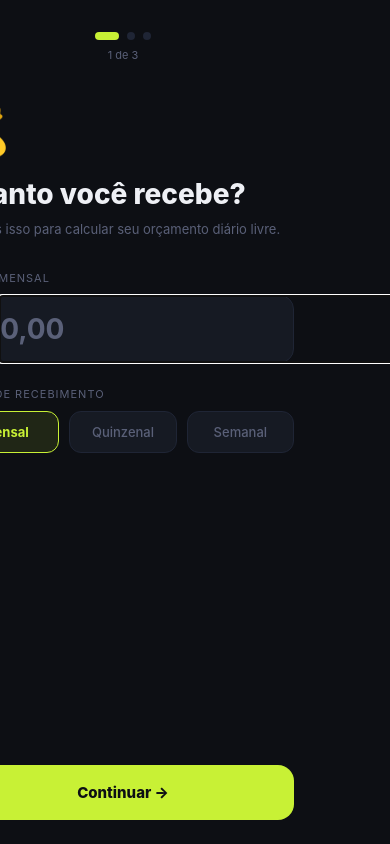
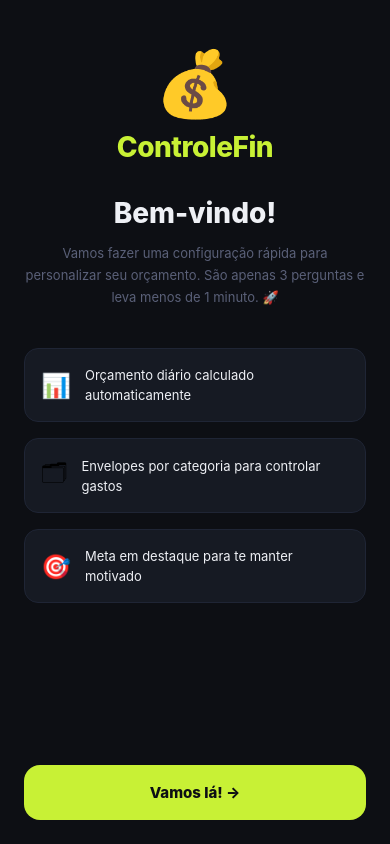
Before and after one commit to JoaoLorenzetti/ControleFin-app, a React Native app: screen /Insights in a window 390 px wide. Built offline with nearby package versions, Linux system fonts and the light colour scheme.

Commit message:
feat: add welcome screen to onboarding flow

```diff
--- a/src/screens/OnboardingScreen.tsx
+++ b/src/screens/OnboardingScreen.tsx
@@ -8,17 +8,25 @@ import AsyncStorage from '@react-native-async-storage/async-storage'
 import { Colors, Fonts } from '../constants'
 
 // Cada etapa do onboarding
-type Etapa = 'renda' | 'fixos' | 'meta'
+type Etapa = 'bemvindo' | 'renda' | 'fixos' | 'meta'
 
 export default function OnboardingScreen({ onConcluir }: { onConcluir: () => void }) {
-  const [etapa, setEtapa] = useState<Etapa>('renda')
+  const [etapa, setEtapa] = useState<Etapa>('bemvindo')
   const [renda, setRenda] = useState('')
   const [ciclo, setCiclo] = useState<'mensal' | 'quinzenal' | 'semanal'>('mensal')
   const [gastosFixos, setGastosFixos] = useState('')
   const [meta, setMeta] = useState('')
   const [carregando, setCarregando] = useState(false)
 
+  // Progresso visual — só aparece nas etapas de pergunta
+  const progresso = etapa === 'renda' ? 1 : etapa === 'fixos' ? 2 : etapa === 'meta' ? 3 : 0
+
   async function salvarEAvancar() {
+    if (etapa === 'bemvindo') {
+      setEtapa('renda')
+      return
+    }
+
     if (etapa === 'renda') {
       if (!renda || parseFloat(renda) <= 0) return
       setEtapa('fixos')
@@ -53,12 +61,10 @@ export default function OnboardingScreen({ onConcluir }: { onConcluir: () => voi
   }
 
   function voltarEtapa() {
+    if (etapa === 'renda') setEtapa('bemvindo')
     if (etapa === 'fixos') setEtapa('renda')
     if (etapa === 'meta') setEtapa('fixos')
   }
-
-  // Progresso visual (1 de 3, 2 de 3, 3 de 3)
-  const progresso = etapa === 'renda' ? 1 : etapa === 'fixos' ? 2 : 3
 
   return (
     <SafeAreaView style={styles.safe}>
@@ -70,7 +76,8 @@ export default function OnboardingScreen({ onConcluir }: { onConcluir: () => voi
           contentContainerStyle={styles.scroll}
           keyboardShouldPersistTaps="handled"
         >
-          {/* Header com progresso */}
+          {/* Indicador de progresso — escondido na tela de boas-vindas */}
+          {etapa !== 'bemvindo' && (
             <View style={styles.header}>
               <View style={styles.progressRow}>
                 {[1, 2, 3].map((n) => (
@@ -82,6 +89,32 @@ export default function OnboardingScreen({ onConcluir }: { onConcluir: () => voi
               </View>
               <Text style={styles.progressLabel}>{progresso} de 3</Text>
             </View>
+          )}
+
+          {/* Etapa 0 — Boas-vindas */}
+          {etapa === 'bemvindo' && (
+            <View style={[styles.etapa, styles.bemvindo]}>
+              <Text style={styles.logoBig}>💰</Text>
+              <Text style={styles.logoNome}>ControleFin</Text>
+              <Text style={styles.bemvindoTitulo}>Bem-vindo!</Text>
+              <Text style={styles.bemvindoTexto}>
+                Vamos fazer uma configuração rápida para personalizar seu orçamento.
+                São apenas 3 perguntas e leva menos de 1 minuto. 🚀
+              </Text>
+              <View style={styles.features}>
+                {[
+                  { emoji: '📊', texto: 'Orçamento diário calculado automaticamente' },
+                  { emoji: '🗂', texto: 'Envelopes por categoria para controlar gastos' },
+                  { emoji: '🎯', texto: 'Meta em destaque para te manter motivado' },
+                ].map((f) => (
+                  <View key={f.texto} style={styles.featureItem}>
+                    <Text style={styles.featureEmoji}>{f.emoji}</Text>
+                    <Text style={styles.featureTexto}>{f.texto}</Text>
+                  </View>
+                ))}
+              </View>
+            </View>
+          )}
 
           {/* Etapa 1 — Renda */}
           {etapa === 'renda' && (
@@ -186,9 +219,9 @@ export default function OnboardingScreen({ onConcluir }: { onConcluir: () => voi
             </View>
           )}
 
-          {/* Botões */}
+          {/* Botões de navegação */}
           <View style={styles.botoes}>
-            {etapa !== 'renda' && (
+            {etapa !== 'bemvindo' && (
               <TouchableOpacity style={styles.btnVoltar} onPress={voltarEtapa}>
                 <Text style={styles.btnVoltarText}>← Voltar</Text>
               </TouchableOpacity>
@@ -199,10 +232,15 @@ export default function OnboardingScreen({ onConcluir }: { onConcluir: () => voi
               disabled={carregando}
             >
               <Text style={styles.btnAvancarText}>
-                {etapa === 'meta' ? (carregando ? 'Salvando...' : 'Começar 🚀') : 'Continuar →'}
+                {etapa === 'bemvindo'
+                  ? 'Vamos lá! →'
+                  : etapa === 'meta'
+                  ? (carregando ? 'Salvando...' : 'Começar 🚀')
+                  : 'Continuar →'}
               </Text>
             </TouchableOpacity>
           </View>
+
         </ScrollView>
       </KeyboardAvoidingView>
     </SafeAreaView>
@@ -213,6 +251,7 @@ const styles = StyleSheet.create({
   safe:   { flex: 1, backgroundColor: Colors.bg },
   scroll: { flexGrow: 1, padding: 24 },
 
+  // Header de progresso
   header: { alignItems: 'center', marginBottom: 40, marginTop: 8 },
   progressRow: { flexDirection: 'row', gap: 8, marginBottom: 8 },
   progressDot: {
@@ -222,13 +261,17 @@ const styles = StyleSheet.create({
   progressDotActive: { backgroundColor: Colors.accent, width: 24 },
   progressLabel: { fontSize: Fonts.xs, color: Colors.muted },
 
+  // Etapas
   etapa: { flex: 1 },
   emoji: { fontSize: 48, marginBottom: 16 },
   titulo: { fontSize: Fonts.xxl, color: Colors.text, fontWeight: '800', marginBottom: 8 },
   subtitulo: { fontSize: Fonts.sm, color: Colors.muted, lineHeight: 20, marginBottom: 32 },
+  label: {
+    fontSize: Fonts.xs, color: Colors.muted,
+    letterSpacing: 1, textTransform: 'uppercase', marginBottom: 10,
+  },
 
-  label: { fontSize: Fonts.xs, color: Colors.muted, letterSpacing: 1, textTransform: 'uppercase', marginBottom: 10 },
-
+  // Input de valor
   inputRow: {
     flexDirection: 'row', alignItems: 'center',
     backgroundColor: Colors.surface, borderRadius: 14,
@@ -240,7 +283,6 @@ const styles = StyleSheet.create({
     flex: 1, fontSize: Fonts.xxl, color: Colors.text,
     fontWeight: '700', paddingVertical: 16,
   },
-
   inputTexto: {
     backgroundColor: Colors.surface, borderRadius: 14,
     borderWidth: 1, borderColor: Colors.border,
@@ -249,6 +291,7 @@ const styles = StyleSheet.create({
     marginBottom: 24,
   },
 
+  // Ciclo de recebimento
   opcoes: { flexDirection: 'row', gap: 10, marginBottom: 24 },
   opcao: {
     flex: 1, paddingVertical: 12, borderRadius: 12,
@@ -259,6 +302,7 @@ const styles = StyleSheet.create({
   opcaoText: { fontSize: Fonts.sm, color: Colors.muted, fontWeight: '500' },
   opcaoTextAtiva: { color: Colors.accent, fontWeight: '700' },
 
+  // Sugestões de meta
   sugestoes: { flexDirection: 'row', flexWrap: 'wrap', gap: 8, marginBottom: 24 },
   sugestao: {
     paddingVertical: 8, paddingHorizontal: 14, borderRadius: 100,
@@ -270,6 +314,32 @@ const styles = StyleSheet.create({
 
   dica: { fontSize: Fonts.sm, color: Colors.muted, fontStyle: 'italic', marginBottom: 24 },
 
+  // Tela de boas-vindas
+  bemvindo: { alignItems: 'center', paddingTop: 20 },
+  logoBig: { fontSize: 64, marginBottom: 8 },
+  logoNome: {
+    fontSize: Fonts.xxl, color: Colors.accent,
+    fontWeight: '800', letterSpacing: -0.5, marginBottom: 32,
+  },
+  bemvindoTitulo: {
+    fontSize: 28, color: Colors.text,
+    fontWeight: '800', marginBottom: 12,
+  },
+  bemvindoTexto: {
+    fontSize: Fonts.sm, color: Colors.muted,
+    textAlign: 'center', lineHeight: 22, marginBottom: 40,
+  },
+  features: { width: '100%', gap: 16 },
+  featureItem: {
+    flexDirection: 'row', alignItems: 'center', gap: 14,
+    backgroundColor: Colors.surface, borderRadius: 14,
+    borderWidth: 1, borderColor: Colors.border,
+    padding: 16,
+  },
+  featureEmoji: { fontSize: 24 },
+  featureTexto: { flex: 1, fontSize: Fonts.sm, color: Colors.text, lineHeight: 20 },
+
+  // Botões
   botoes: { marginTop: 32, gap: 12 },
   btnAvancar: {
     backgroundColor: Colors.accent, borderRadius: 16,
```
Lines whose indentation alone changed are shown as unchanged.
